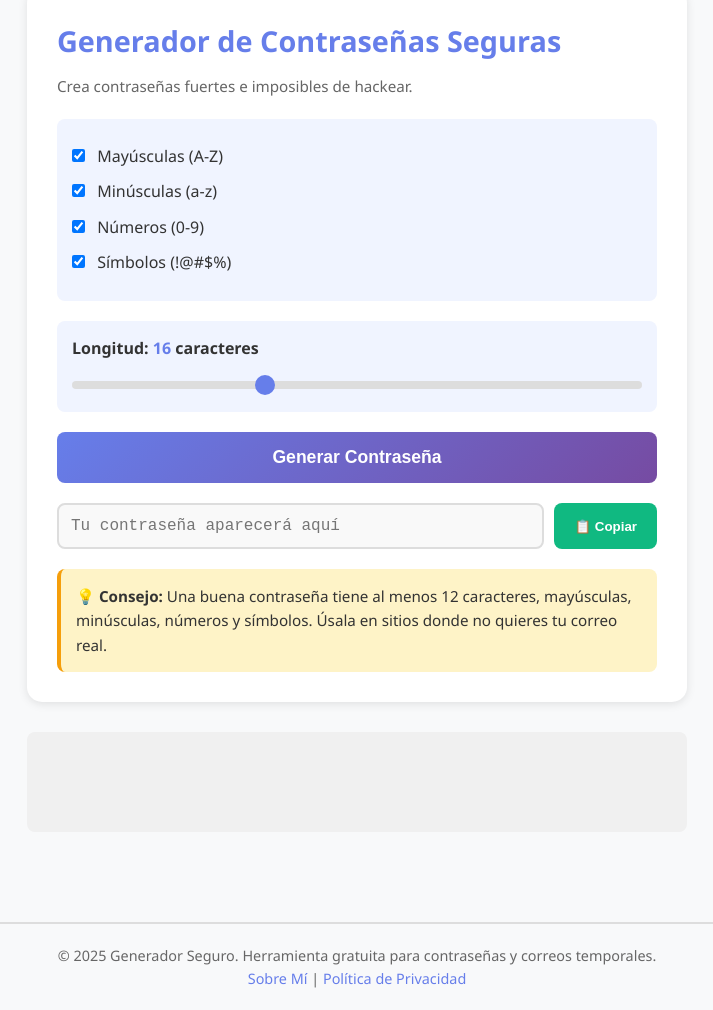
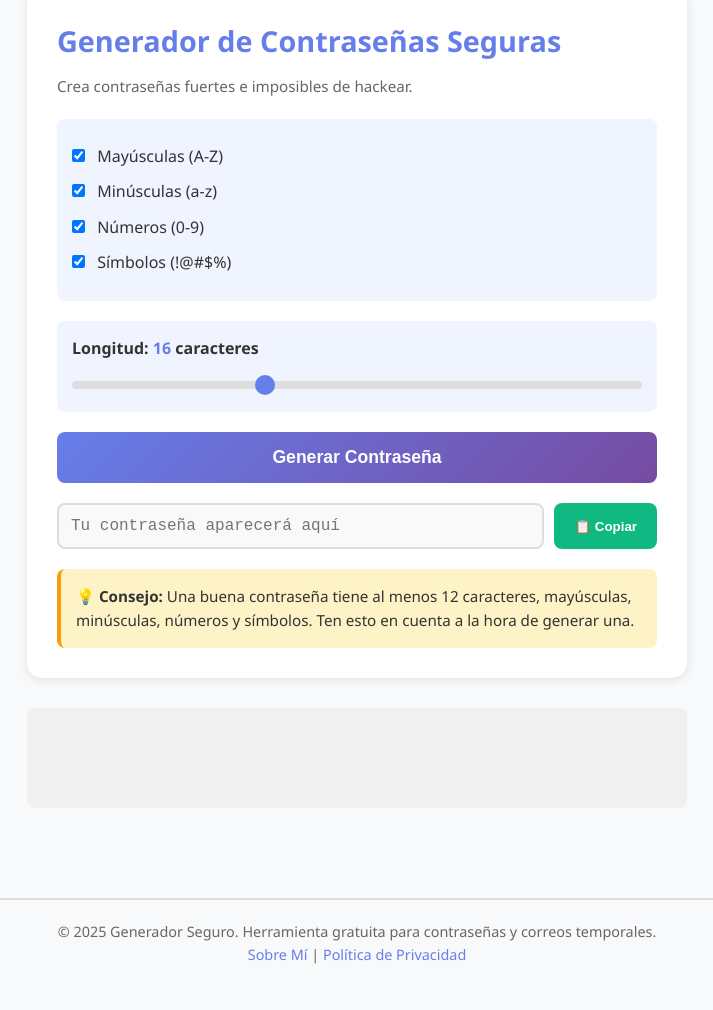
Before and after one commit to TwitchELTOGAED/secure-gen, a plain HTML site: page index.html in a window 1280 px wide. Shown: the part 321-1331 px from the top of the page, without its empty margins (283-996 px from the left). After the commit the page ends 1307 px from the top, so only its background shows below. Drawn offline with Linux system fonts and the light colour scheme.

Commit message:
ConsejoCorregido

```diff
--- a/index.html
+++ b/index.html
@@ -58,7 +58,7 @@
             </div>
 
             <div class="info-contraseña">
-                <p><strong>💡 Consejo:</strong> Una buena contraseña tiene al menos 12 caracteres, mayúsculas, minúsculas, números y símbolos. Úsala en sitios donde no quieres tu correo real.</p>
+                <p><strong>💡 Consejo:</strong> Una buena contraseña tiene al menos 12 caracteres, mayúsculas, minúsculas, números y símbolos. Ten esto en cuenta a la hora de generar una.</p>
             </div>
         </section>
 
```
